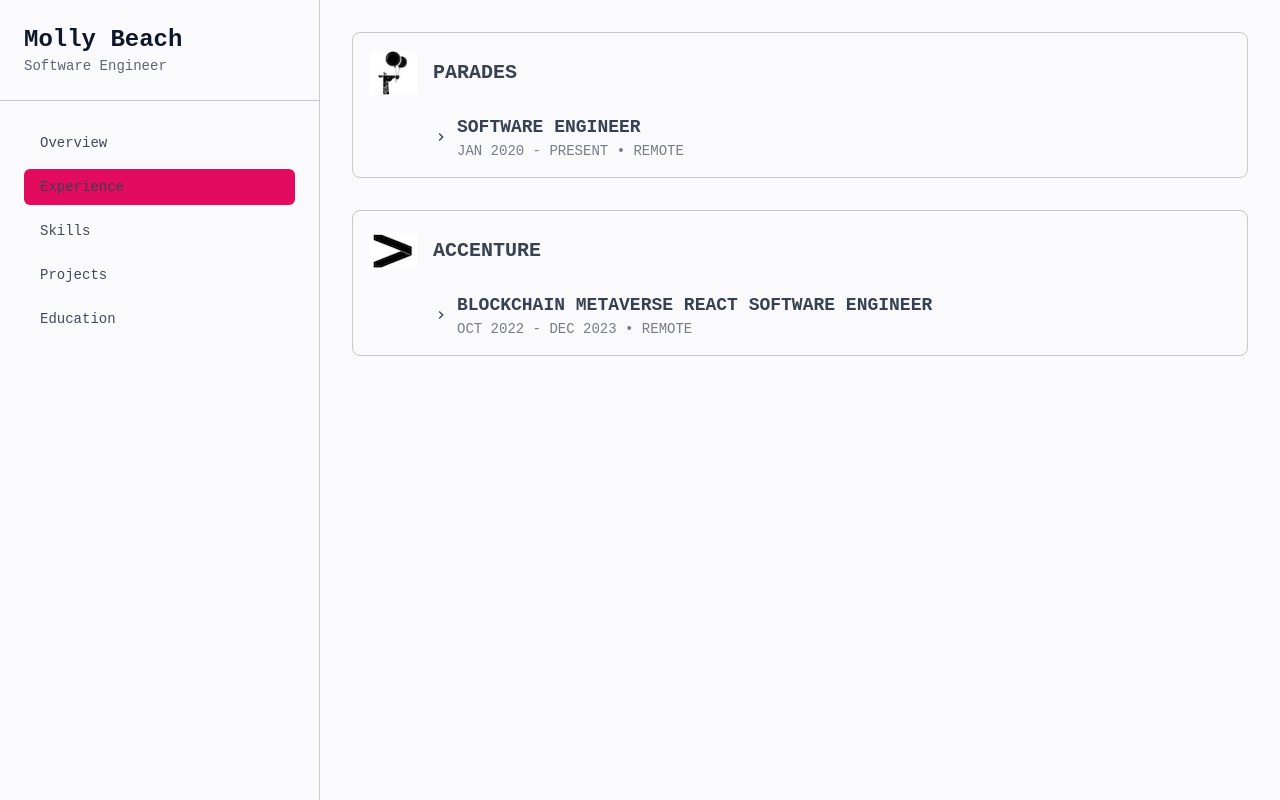
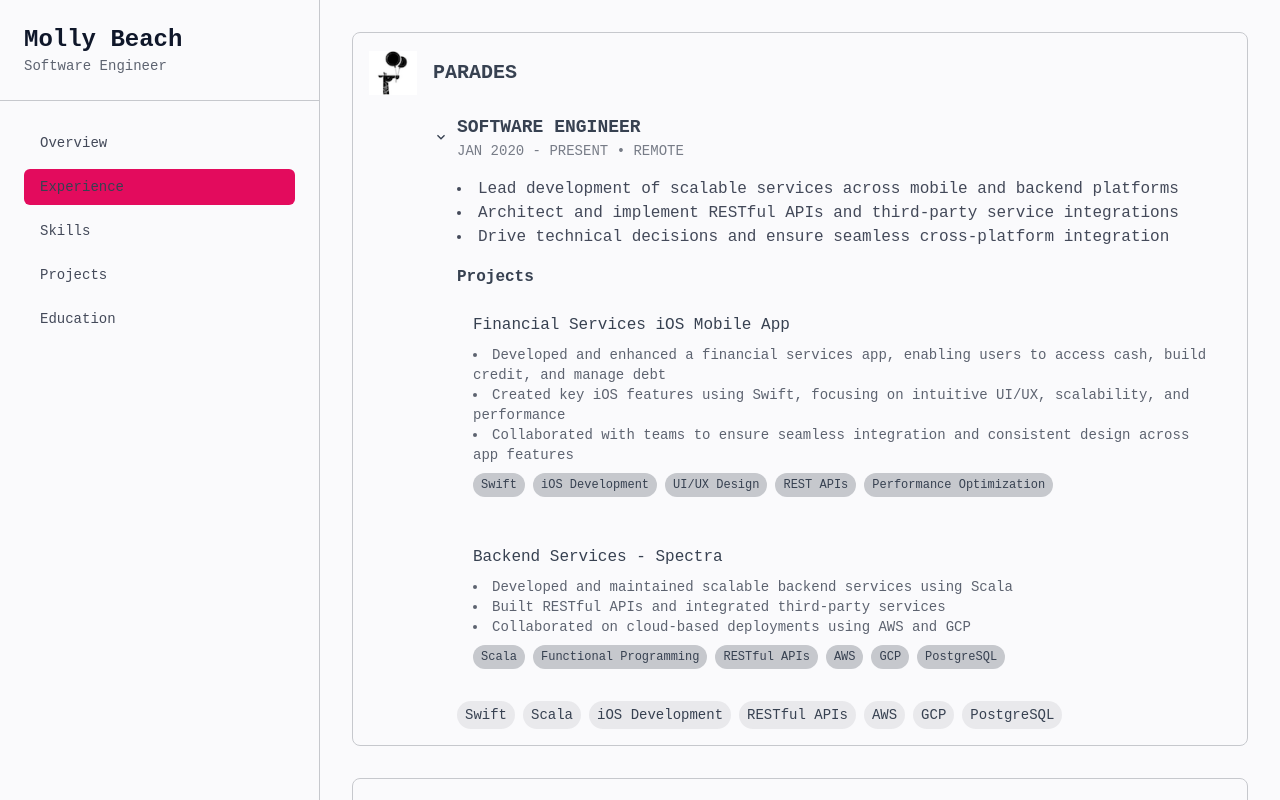
Before and after one commit to mollybeach/portfolio, a React (Create React App) app: page /experience in a window 1280 px wide. Built offline with nearby package versions, Linux system fonts and the light colour scheme.

Commit message:
feat: set experience roles to expanded by default on load
- Modified `expandedRoles` state initialization to expand all experience roles by default.
- Adjusted `useState` to pre-fill expanded roles based on company and role indices.

```diff
--- a/src/components/Experience.tsx
+++ b/src/components/Experience.tsx
@@ -139,7 +139,15 @@ const experiences: ExperienceItem[] = [
 ];
 
 const Experience: React.FC = () => {
-  const [expandedRoles, setExpandedRoles] = React.useState<{[key: string]: boolean}>({});
+  const [expandedRoles, setExpandedRoles] = React.useState<{[key: string]: boolean}>(() => {
+    const initialState: {[key: string]: boolean} = {};
+    experiences.forEach((exp, companyIndex) => {
+      exp.roles.forEach((_, roleIndex) => {
+        initialState[`${companyIndex}-${roleIndex}`] = true;
+      });
+    });
+    return initialState;
+  });
 
   const toggleRole = (companyIndex: number, roleIndex: number) => {
     const key = `${companyIndex}-${roleIndex}`;
```
